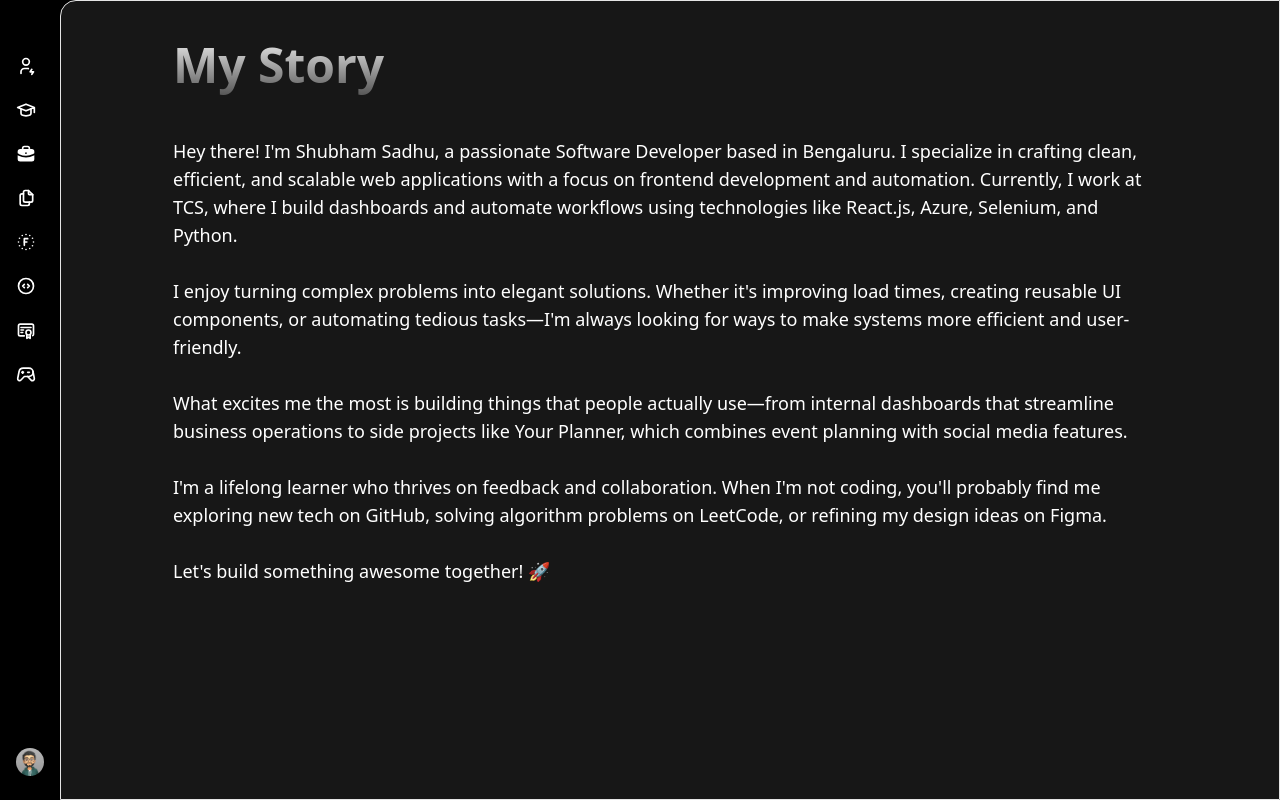
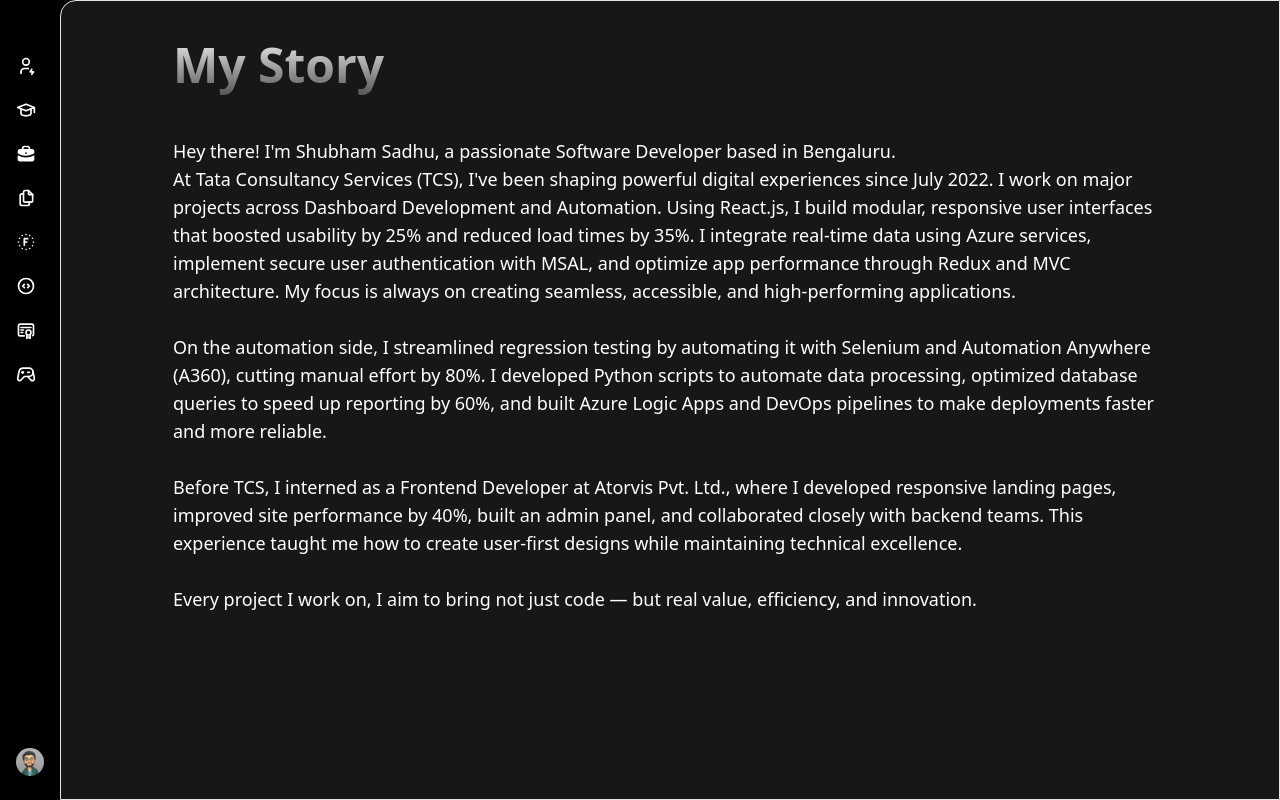
Before and after one commit to shubham3000/my-portfolio, a Next.js app: page /about in a window 1280 px wide. Built offline with nearby package versions, Linux system fonts and the light colour scheme.

Commit message:
update my story

```diff
--- a/src/app/about/page.tsx
+++ b/src/app/about/page.tsx
@@ -24,32 +24,36 @@ export default function page() {
             className="text-lg text-white"
           >
             Hey there! I&apos;m Shubham Sadhu, a passionate Software Developer
-            based in Bengaluru. I specialize in crafting clean, efficient, and
-            scalable web applications with a focus on frontend development and
-            automation. Currently, I work at TCS, where I build dashboards and
-            automate workflows using technologies like React.js, Azure,
-            Selenium, and Python.
+            based in Bengaluru.
+            <br />
+            At Tata Consultancy Services (TCS), I&apos;ve been shaping powerful
+            digital experiences since July 2022. I work on major projects across
+            Dashboard Development and Automation. Using React.js, I build
+            modular, responsive user interfaces that boosted usability by 25%
+            and reduced load times by 35%. I integrate real-time data using
+            Azure services, implement secure user authentication with MSAL, and
+            optimize app performance through Redux and MVC architecture. My
+            focus is always on creating seamless, accessible, and
+            high-performing applications.
             <br />
             <br />
-            I enjoy turning complex problems into elegant solutions. Whether
-            it&apos;s improving load times, creating reusable UI components, or
-            automating tedious tasks—I&apos;m always looking for ways to make
-            systems more efficient and user-friendly.
+            On the automation side, I streamlined regression testing by
+            automating it with Selenium and Automation Anywhere (A360), cutting
+            manual effort by 80%. I developed Python scripts to automate data
+            processing, optimized database queries to speed up reporting by 60%,
+            and built Azure Logic Apps and DevOps pipelines to make deployments
+            faster and more reliable.
             <br />
             <br />
-            What excites me the most is building things that people actually
-            use—from internal dashboards that streamline business operations to
-            side projects like Your Planner, which combines event planning with
-            social media features.
+            Before TCS, I interned as a Frontend Developer at Atorvis Pvt. Ltd.,
+            where I developed responsive landing pages, improved site
+            performance by 40%, built an admin panel, and collaborated closely
+            with backend teams. This experience taught me how to create
+            user-first designs while maintaining technical excellence.
             <br />
             <br />
-            I&apos;m a lifelong learner who thrives on feedback and
-            collaboration. When I&apos;m not coding, you&apos;ll probably find
-            me exploring new tech on GitHub, solving algorithm problems on
-            LeetCode, or refining my design ideas on Figma.
-            <br />
-            <br />
-            Let&apos;s build something awesome together! 🚀
+            Every project I work on, I aim to bring not just code — but real
+            value, efficiency, and innovation.
           </motion.p>
         </div>
       </div>
```
